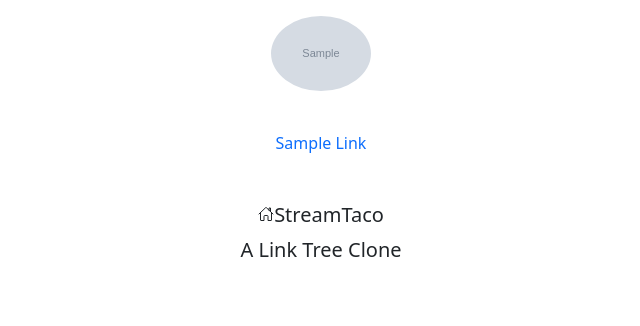
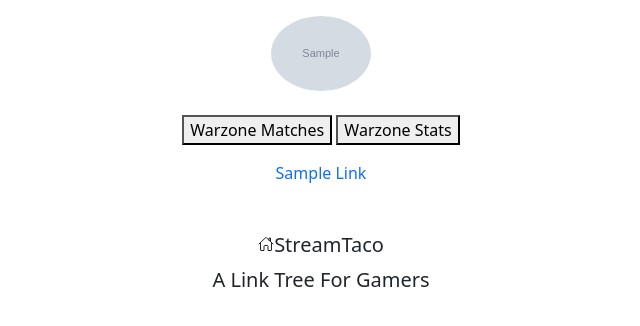
Before and after one commit to rayk472/im-batman, a Django app: a page that uses capstone/streamtaco/templates/base.html in a window 1280 px wide. Shown: the top 326 px of the page, without its empty margins (319-959 px from the left). Run offline with Django 4.2, Linux system fonts and the light colour scheme; tables that the repository leaves empty hold one stand-in row (values such as "Sample post"); grey boxes marked "Sample" are stand-in pictures; some libraries are stand-ins or nearby versions.

Commit message:
Added Vue app for API call

```diff
--- a/capstone/streamtaco/templates/base.html
+++ b/capstone/streamtaco/templates/base.html
@@ -22,7 +22,12 @@
             <div class="col-md-7 text-center mx-auto">
                 <div class="profile-image img-fluid ">
                     <img src="{{ user.profile.image_url}}" alt="Profile-picture" class="rounded-circle" style="width: 100px; height: auto;">
+                    <!-- Gamertag and API call -->
                     <h3 class="h5 mt-3 mb-4">{{request.user.username}}</h3>
+                        <div id="app">
+                            <button v-on:click="matchesWarzone">Warzone Matches</button>
+                            <button v-on:click="statsWarzone">Warzone Stats</button>
+                        </div>
                 </div>
             </div>
 
@@ -46,31 +51,68 @@
                         <ion-icon name="home-outline"></ion-icon>
                         <h5 class="ml-2">StreamTaco</h5>
                     </div>
-                    <p class="lead text-capitalize">A link tree clone</p>
+                    <p class="lead text-capitalize">A link tree for gamers</p>
                 </div>
             </div>
         </div>
-
-
-
-
-
-
-
-
-
-
-
-
-
-
-
-
-
-
     </div>
     <script src="https://unpkg.com/ionicons@5.1.2/dist/ionicons.js"></script>
     <!-- JavaScript Bundle with Popper -->
-<script src="https://cdn.jsdelivr.net/npm/bootstrap@5.0.0-beta3/dist/js/bootstrap.bundle.min.js" integrity="sha384-JEW9xMcG8R+pH31jmWH6WWP0WintQrMb4s7ZOdauHnUtxwoG2vI5DkLtS3qm9Ekf" crossorigin="anonymous"></script>
+    <script src="https://cdn.jsdelivr.net/npm/bootstrap@5.0.0-beta3/dist/js/bootstrap.bundle.min.js" integrity="sha384-JEW9xMcG8R+pH31jmWH6WWP0WintQrMb4s7ZOdauHnUtxwoG2vI5DkLtS3qm9Ekf" crossorigin="anonymous"></script>
+    <script src="https://cdn.jsdelivr.net/npm/vue@2/dist/vue.js"></script>
+    <script src="https://cdn.jsdelivr.net/npm/axios/dist/axios.min.js"></script>
+<!-- Loads Vue app and Axios JS call -->
+<script>
+
+    let app = new Vue({
+        el: "#app",
+        delimiters: ['[[', ']]'],
+        data: {
+            stats: null,
+            matches: null
+            // Starting values
+        },
+        // computed: {
+        // filteredItems() {
+        // return this.pokemon.filter(poke => {
+        // return poke.name.toLowerCase().indexOf(this.search.toLowerCase()) > -1
+        //         })
+        //     }
+        // },
+        // // Filtered list of Pokedex for searching
+        methods: {
+            statsWarzone: function() {
+                // Function loads Warzone Stats from COD API
+                axios({
+                    method: 'get',
+                    url: 'https://call-of-duty-modern-warfare.p.rapidapi.com/warzone/Therealmilitia/acti',
+                    headers: {
+                    'X-RapidAPI-Key': 'a16ab71102mshf83f3fb081b55a8p111fb6jsn791e5b4dbefe',
+                    'X-RapidAPI-Host': 'call-of-duty-modern-warfare.p.rapidapi.com'
+                    }
+                }).then(response => {
+                    this.stats = response.data
+                    console.log(this.stats)
+                })
+            },
+            matchesWarzone: function() {
+                // Function loads Warzone Matches from COD API
+                axios({
+                    method: 'get',
+                    url: 'https://call-of-duty-modern-warfare.p.rapidapi.com/warzone-matches/Therealmilitia/acti',
+                    headers: {
+                    'X-RapidAPI-Key': 'a16ab71102mshf83f3fb081b55a8p111fb6jsn791e5b4dbefe',
+                    'X-RapidAPI-Host': 'call-of-duty-modern-warfare.p.rapidapi.com'
+
+                    }
+                }).then(response => {
+                    this.matches = response.data
+                    console.log(this.matches)
+                })
+            },
+        }
+    })
+  </script>
 </body>
+
 </html>
--- a/capstone/streamtaco/templates/users/profile.html
+++ b/capstone/streamtaco/templates/users/profile.html
@@ -13,7 +13,6 @@
     <title>StreamTaco</title>
   </head>
   <body class="text-dark">
-    <div id="content">
     <nav class="">
       <div class="container-fluid">
        <div class="flex-container d-flex justify-content-around text-capitalize">
```
